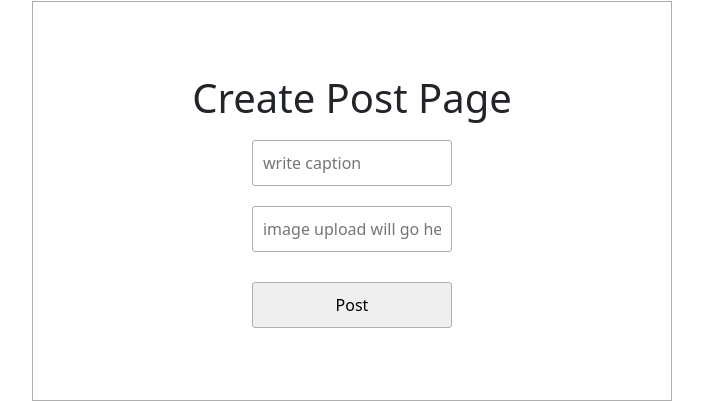
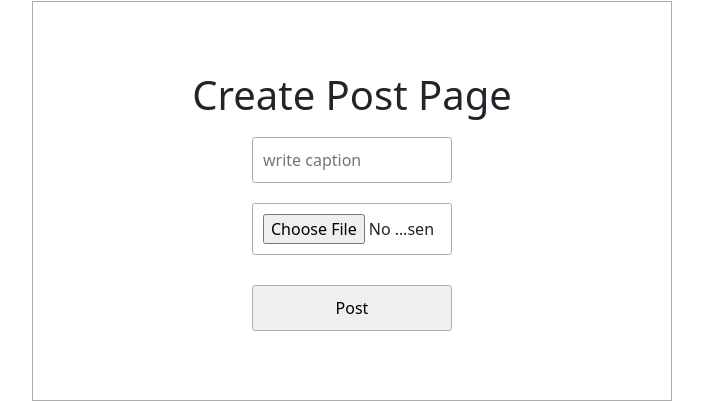
Before and after one commit to giomine/insta, a React (Create React App) app in the folder client/: page /posts in a window 1280 px wide. Shown: the part 260-662 px from the top of the page, without its empty margins (288-991 px from the left). Built offline with nearby package versions, Linux system fonts and the light colour scheme.

Commit message:
Added cloudinary image upload

```diff
--- a/client/src/components/post/CreatePost.js
+++ b/client/src/components/post/CreatePost.js
@@ -1,4 +1,5 @@
 import { useState } from 'react'
+import ImageUploadField from './ImageUploadField'
 
 
 
@@ -28,8 +29,13 @@ const CreatePost = () => {
           <label htmlFor="caption"></label>
           <input type="text" name="caption" placeholder="write caption" value={formFields.caption} onChange={handleChange} />
 
-          <label htmlFor="image"></label>
-          <input type="text" name="image" placeholder="image upload will go here" value={formFields.image} onChange={handleChange} />
+          {/* <label htmlFor="image"></label>
+          <input type="text" name="image" placeholder="image upload will go here" value={formFields.image} onChange={handleChange} /> */}
+
+          < ImageUploadField
+            setFormFields={setFormFields}
+            formFields={formFields}
+          />
 
           <button type="submit">Post</button>
         </form>
--- /dev/null
+++ b/client/src/components/post/ImageUploadField.js
@@ -0,0 +1,36 @@
+import axios from 'axios'
+
+const ImageUploadField = ({ formFields, setFormFields }) => {
+  const handleUpload = async (e) => {
+    const cloudName = 'duhpvaov2'
+    const uploadPreset = 'insta_image'
+
+    const image = e.target.files[0]
+    console.log(image)
+    const formData = new FormData()
+    formData.append('file', image)
+    formData.append('upload_preset', uploadPreset)
+
+    try {
+      const { data } = await axios.post(`https://api.cloudinary.com/v1_1/${cloudName}/image/upload`, formData)
+      console.log(data)
+      setFormFields({ ...formFields, image: data.secure_url })
+    } catch (err) {
+      console.log(err)
+    }
+  }
+
+  return (
+    <div className='field'>
+      {/* <label>Image</label> */}
+      { formFields.image ?
+        <img style={{ height: '100px' }} src={formFields.image} />
+        :
+        <input type="file" onChange={handleUpload}/>}
+    </div>
+  )
+}
+
+
+
+export default ImageUploadField
```
